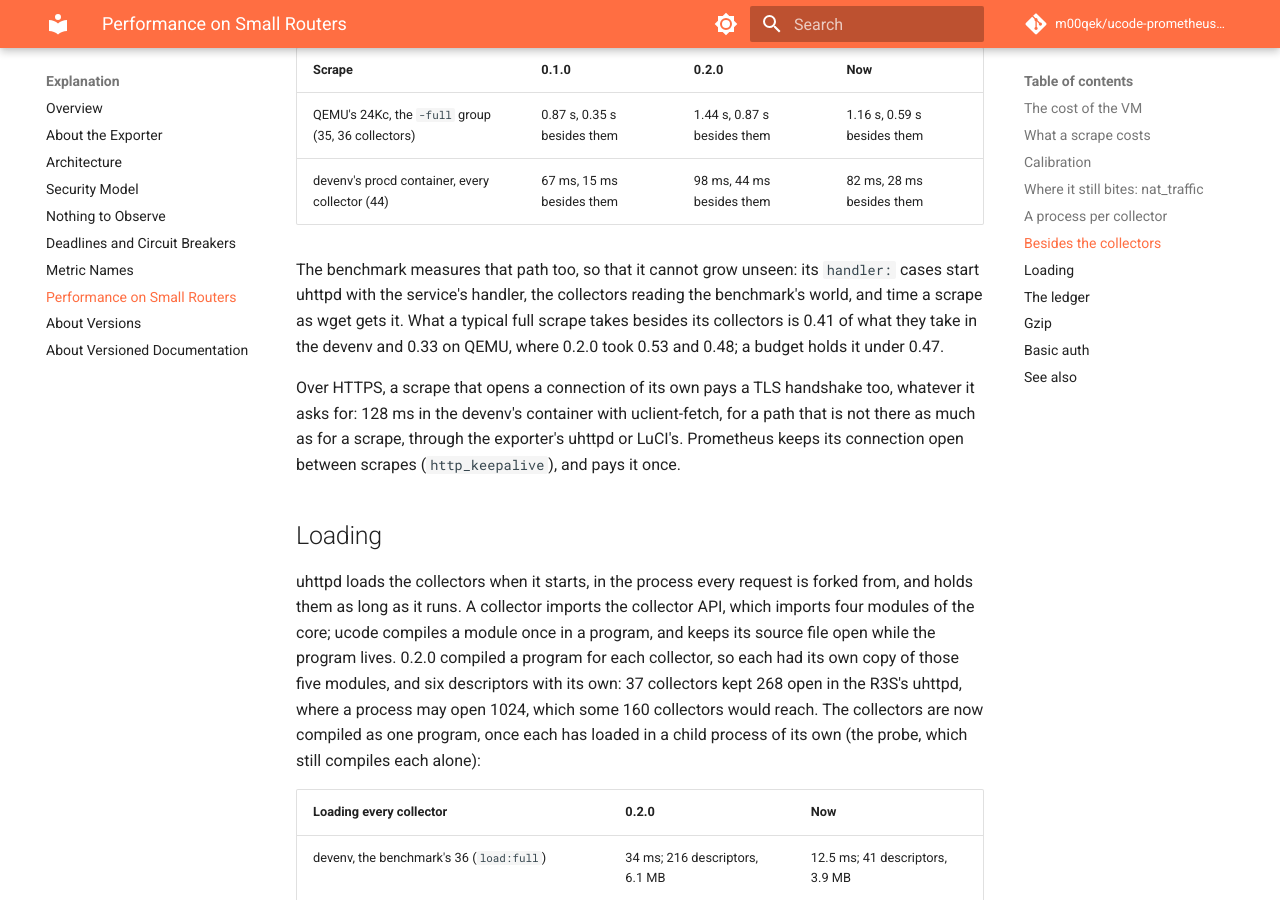
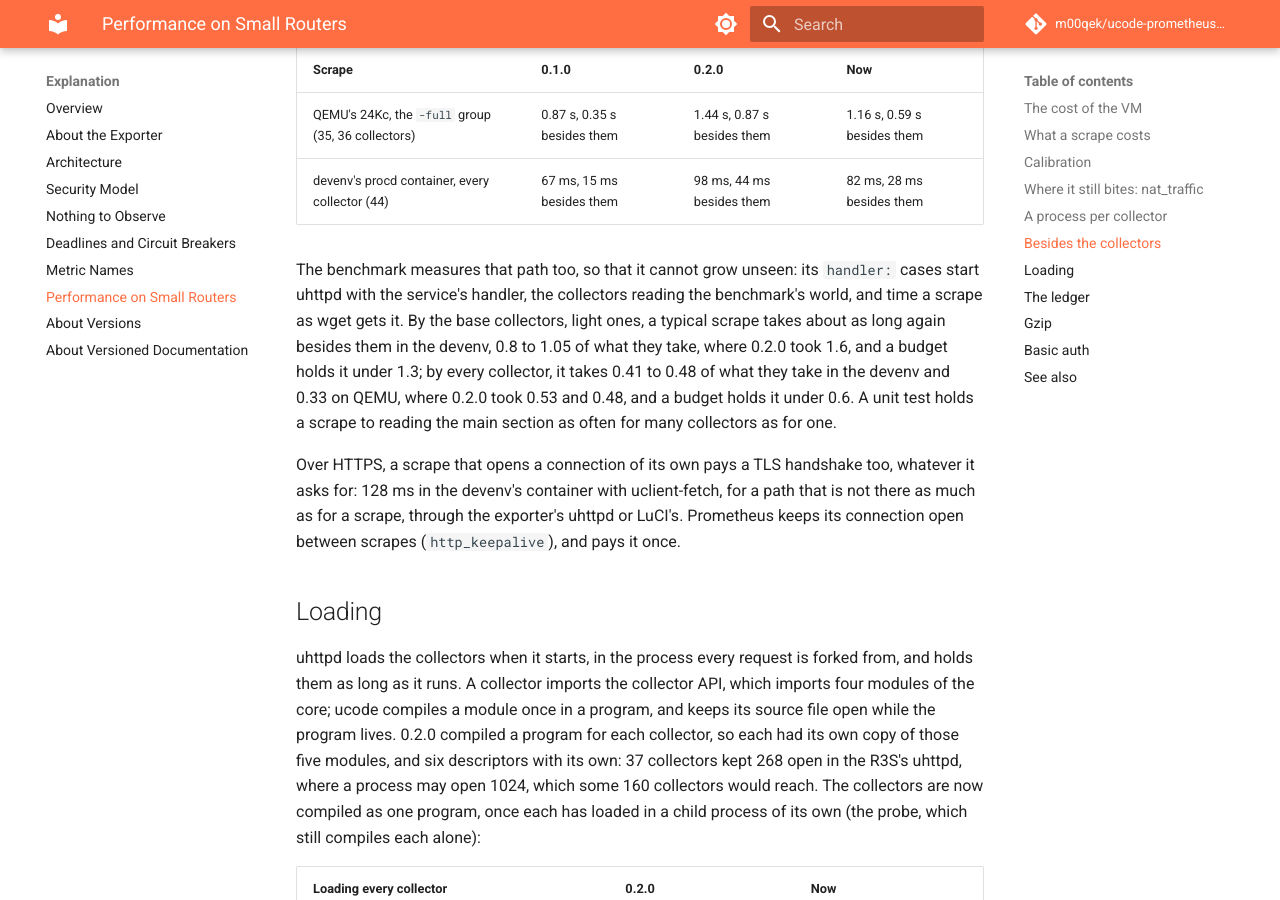
Before and after one commit to m00qek/ucode-prometheus-exporter, an MkDocs documentation site: the page built from docs/explanation/performance.md, in a window 1280 px wide and 900 px high, scrolled down 4015 px. Built offline with MkDocs 1.6.1 and Material for MkDocs 9.7.7, drawn with Linux system fonts in a browser that asks for light colours; comment, search, counter and statistics services are not loaded.

Commit message:
Budget the handler: cases by the base collectors, and test the main reads
A typical full scrape took 0.41 to 0.48 of its collectors' time besides
them in the devenv, as busy as the machine was, against 0.53 for 0.2.0:
a budget between them failed a whole make bench. By the base
collectors, light ones, a scrape's own work weighs more: 0.8 to 1.05,
against 1.6 for 0.2.0. The budget is 1.3 there, and 0.6 for the full
scrape, which a return of per-family work would pass. With 0.2.0's
sources both budgets fail, and the descriptors' too.

The main cause is held by a test too: a scrape of eight collectors that
run programs reads the main section as often as a scrape of one. Read
for each, as config.settings did, it fails.

```diff
--- a/docs/explanation/performance.md
+++ b/docs/explanation/performance.md
@@ -76,7 +76,7 @@ Through uhttpd, as Prometheus waits for it, a scrape of the same collectors on t
 | QEMU's 24Kc, the `-full` group (35, 36 collectors) | 0.87 s, 0.35 s besides them | 1.44 s, 0.87 s besides them | 1.16 s, 0.59 s besides them |
 | devenv's procd container, every collector (44) | 67 ms, 15 ms besides them | 98 ms, 44 ms besides them | 82 ms, 28 ms besides them |
 
-The benchmark measures that path too, so that it cannot grow unseen: its `handler:` cases start uhttpd with the service's handler, the collectors reading the benchmark's world, and time a scrape as wget gets it. What a typical full scrape takes besides its collectors is 0.41 of what they take in the devenv and 0.33 on QEMU, where 0.2.0 took 0.53 and 0.48; a budget holds it under 0.47.
+The benchmark measures that path too, so that it cannot grow unseen: its `handler:` cases start uhttpd with the service's handler, the collectors reading the benchmark's world, and time a scrape as wget gets it. By the base collectors, light ones, a typical scrape takes about as long again besides them in the devenv, 0.8 to 1.05 of what they take, where 0.2.0 took 1.6, and a budget holds it under 1.3; by every collector, it takes 0.41 to 0.48 of what they take in the devenv and 0.33 on QEMU, where 0.2.0 took 0.53 and 0.48, and a budget holds it under 0.6. A unit test holds a scrape to reading the main section as often for many collectors as for one.
 
 Over HTTPS, a scrape that opens a connection of its own pays a TLS handshake too, whatever it asks for: 128 ms in the devenv's container with uclient-fetch, for a path that is not there as much as for a scrape, through the exporter's uhttpd or LuCI's. Prometheus keeps its connection open between scrapes (`http_keepalive`), and pays it once.
 
```
Also changed, not shown: 2 other files.
